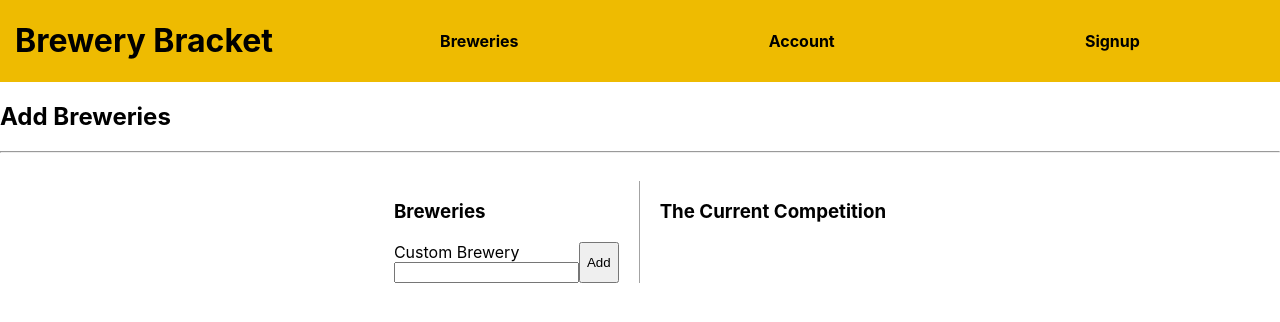
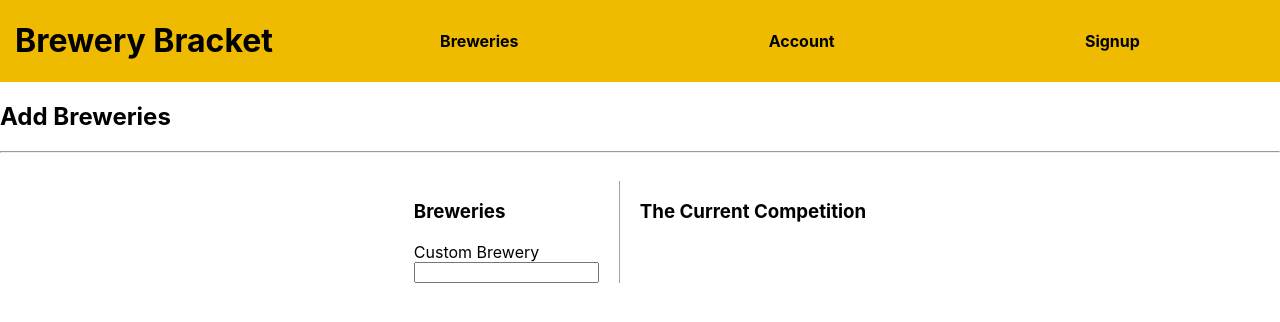
Before and after one commit to henryfaulkner/Brewery-Bracket, a Next.js app in the folder 404-brewery-bracket/: page /bracket-creator in a window 1280 px wide. Shown: the top 322 px of the page. Built offline with nearby package versions, Linux system fonts and the light colour scheme.

Commit message:
removed button with bugged onClick

```diff
--- a/404-brewery-bracket/pages/bracket-creator/index.tsx
+++ b/404-brewery-bracket/pages/bracket-creator/index.tsx
@@ -21,7 +21,7 @@ export default class BracketCreator extends React.Component {
                   <label htmlFor="custom brewery">Custom Brewery</label>
                   <input id="custom brewery" type="text" autoComplete="name" />
                 </div>
-                <button onClick={addCustomBrewery()}>Add</button>
+                {/* <button onClick={addCustomBrewery()}>Add</button> */}
               </div>
             </div>
             <div className={styles.verticalDividerDiv}></div>
```
